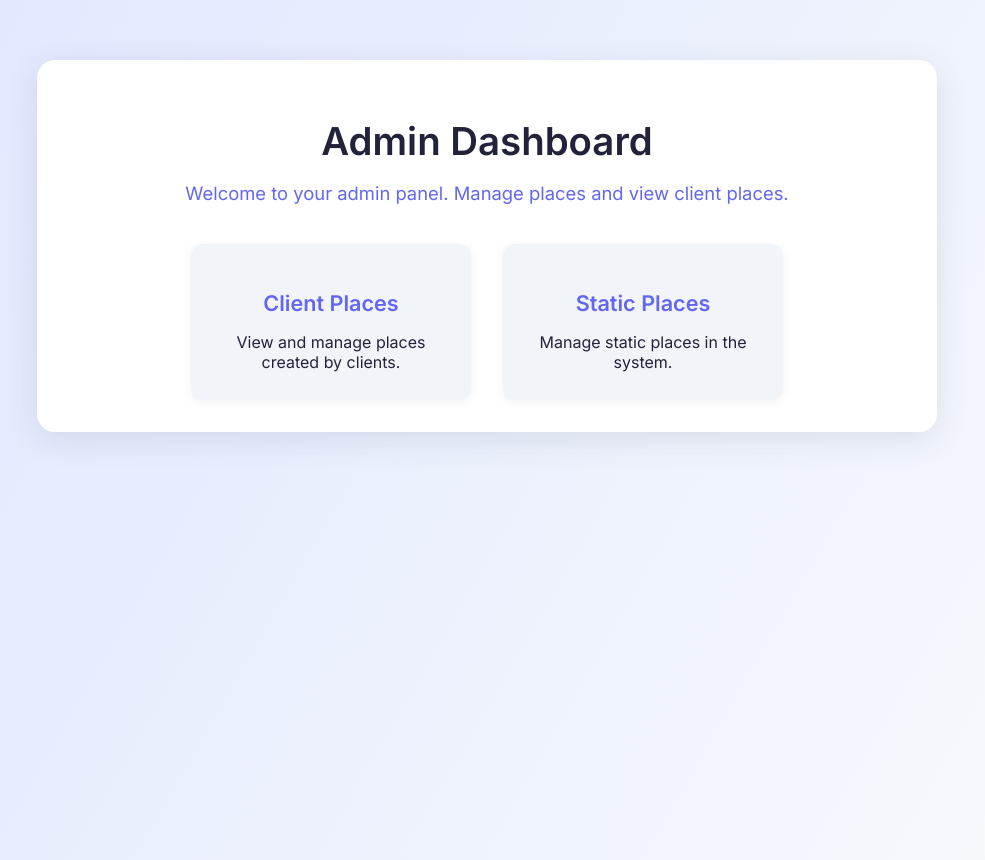
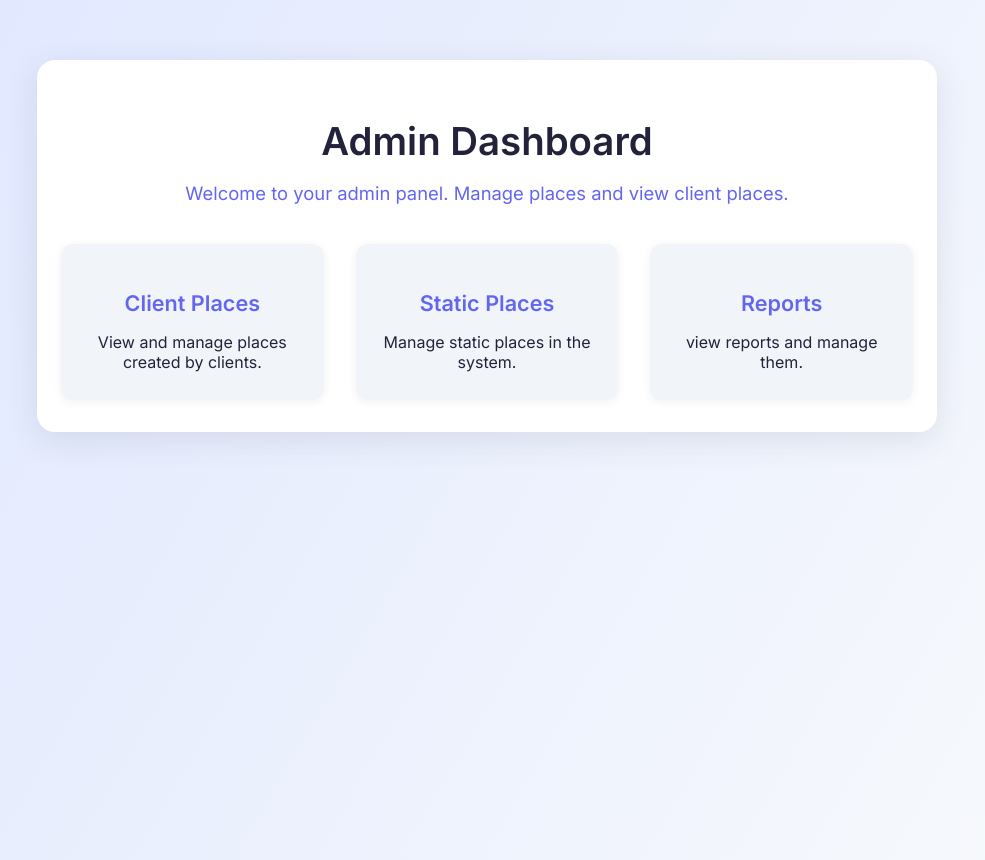
Before and after one commit to omarghemrawi/Ziara, a React (Vite) app in the folder admin/: page /dashboard in a window 1280 px wide. Shown: the whole page, without its empty margins (153-1138 px from the left). Built offline with nearby package versions, Linux system fonts and the light colour scheme.

Commit message:
repair the api or static place on admin section

```diff
--- a/admin/src/App.jsx
+++ b/admin/src/App.jsx
@@ -6,6 +6,8 @@ import StaticPlace from "./pages/static/StaticPlace";
 import AddStaticPlace from "./pages/static/AddStaticPlace";
 import EditStaticPage from "./pages/static/EditStaticPage";
 import ClientPage from "./pages/client/ClientPage";
+import Report from "./pages/report/Report";
+
 
 function App() {
   return (
@@ -26,6 +28,7 @@ function App() {
           }
         />
         <Route path="/editStaticPlace/:id" element={<EditStaticPage />} />
+        <Route path="/report" element={<Report />} />
       </Routes>
     </Router>
   );
--- a/admin/src/pages/client/ClientPage.jsx
+++ b/admin/src/pages/client/ClientPage.jsx
@@ -29,7 +29,7 @@ const ClientPage = () => {
 
   const getPlaces = async () => {
     try {
-      const res = await axios.get("http://localhost:5000/api/client/places");
+      const res = await axios.get("http://localhost:5000/api/client");
       setClientPlaces(res.data.places);
     } catch (error) {
       console.error("Error fetching client places:", error);
--- a/admin/src/pages/dashboard/Dashboard.jsx
+++ b/admin/src/pages/dashboard/Dashboard.jsx
@@ -30,6 +30,14 @@ const Dashboard = () => {
           <h2>Static Places</h2>
           <p>Manage static places in the system.</p>
         </div>
+         <div
+          className="dashboard-card"
+          onClick={() => navigate("/report")}
+          style={{ cursor: "pointer" }}
+        >
+          <h2>Reports</h2>
+          <p>view reports and manage them.</p>
+        </div>
       </section>
     </div>
   );
--- /dev/null
+++ b/admin/src/pages/report/Report.jsx
@@ -0,0 +1,9 @@
+import React from 'react'
+import "./report.css"
+const Report = () => {
+  return (
+    <div>Report</div>
+  )
+}
+
+export default Report
--- a/admin/src/pages/static/StaticPlace.jsx
+++ b/admin/src/pages/static/StaticPlace.jsx
@@ -13,9 +13,10 @@ const StaticPlace = () => {
   const fetchPlaces = async () => {
     try {
       const response = await axios.get(API_URL);
+
       if (response.data.success) {
-        setPlaces(response.data.data);
-      } else {
+        setPlaces(response.data.places);
+        } else {
         console.log("Failed to fetch places");
       }
     } catch (error) {
```
Also changed, not shown: admin/src/pages/report/report.css (added), 2 other files (tests, documents, lock files or other folders).
